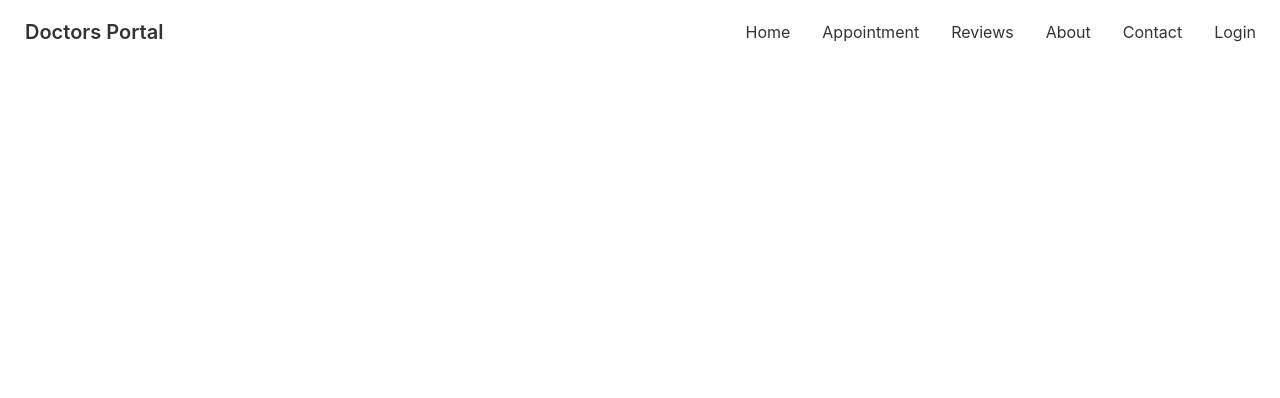
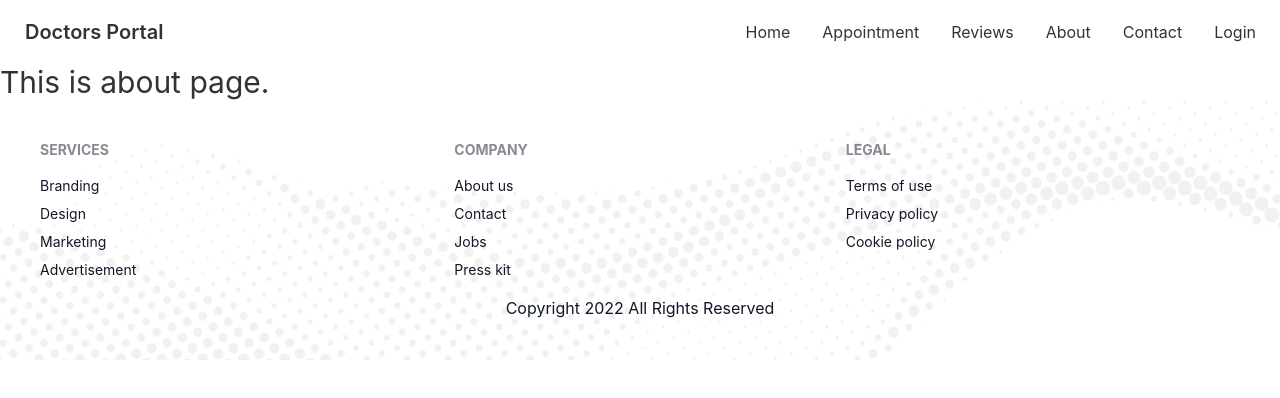
Before and after one commit to rumon5h/doctors-portal-client1, a React (Create React App) app: page /about in a window 1280 px wide. Shown: the top 398 px of the page. Built offline with nearby package versions, Linux system fonts and the light colour scheme.

Commit message:
About component added

```diff
--- a/src/App.js
+++ b/src/App.js
@@ -1,5 +1,6 @@
 import { Route, Routes } from 'react-router-dom';
 import './App.css';
+import About from './Pages/About/About';
 import Home from './Pages/Home/Home';
 import Navbar from './Pages/Shared/Navbar';
 
@@ -9,6 +10,7 @@ function App() {
       <Navbar/>
       <Routes>
         <Route path='/' element={<Home/>}></Route>
+        <Route path='about' element={<About></About>}></Route>
       </Routes>
     </div>
   );
--- /dev/null
+++ b/src/Pages/About/About.js
@@ -0,0 +1,13 @@
+import React from 'react';
+import Footer from '../Shared/Footer';
+
+const About = () => {
+    return (
+        <div>
+            <h1 className='text-3xl'>This is about page.</h1>
+            <Footer/>
+        </div>
+    );
+};
+
+export default About;
```
